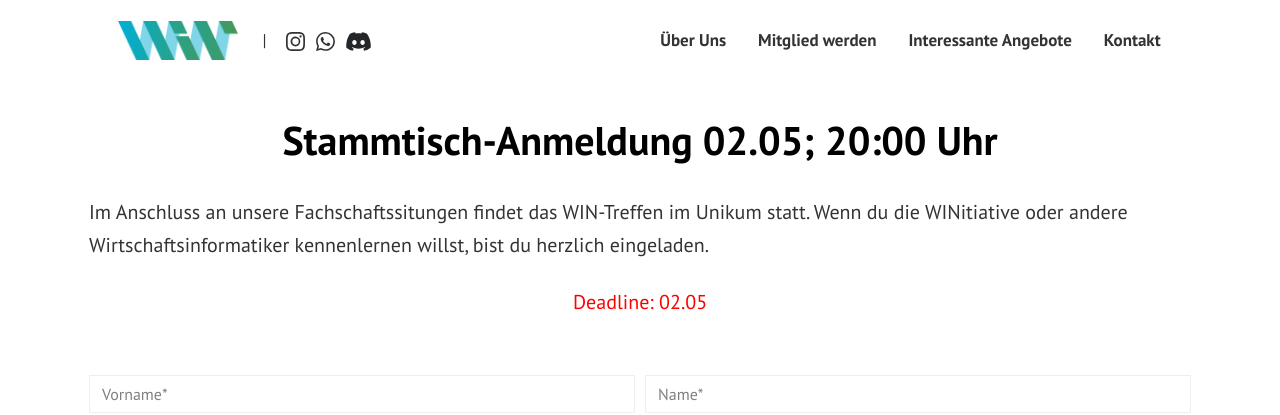
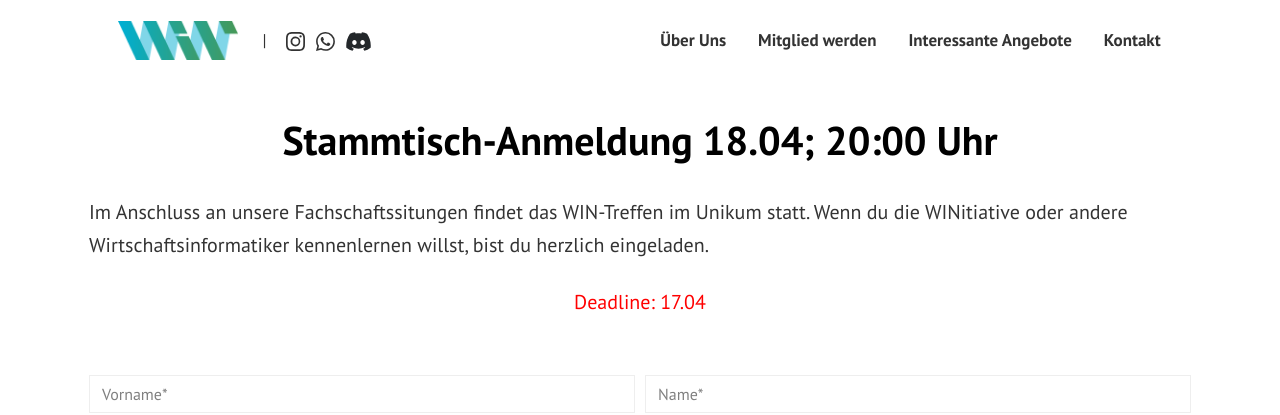
Before and after one commit to WINitiative-Augsburg-eV/webseite, a Jekyll site: the page built from pages/stammtisch-anmeldung.html, in a window 1280 px wide. Shown: the top 415 px of the page. Built offline with Jekyll 4.4.1, drawn with Linux system fonts in a browser that asks for light colours.

Commit message:
Update stammtisch-anmeldung.html

```diff
--- a/pages/stammtisch-anmeldung.html
+++ b/pages/stammtisch-anmeldung.html
@@ -1,6 +1,6 @@
 ---
 layout: page
-title: Stammtisch-Anmeldung 02.05; 20:00 Uhr
+title: Stammtisch-Anmeldung 18.04; 20:00 Uhr
 permalink: "/win-treffen/"
 comments: false
 ---
@@ -10,7 +10,7 @@ comments: false
     <input type="hidden" name="_captcha" value="false">
 <p class="lead mb-4">Im Anschluss an unsere Fachschaftssitungen findet das WIN-Treffen im Unikum statt. Wenn du die WINitiative oder andere Wirtschaftsinformatiker kennenlernen willst, bist du herzlich eingeladen.</p>
 <p class="mb-4"></p>
-  <center><p class="mb-4" style="color: red">Deadline: 02.05</p></center>
+  <center><p class="mb-4" style="color: red">Deadline: 17.04</p></center>
 <br>
 <div class="form-row">
 <div class="form-group col-md-6">
```
